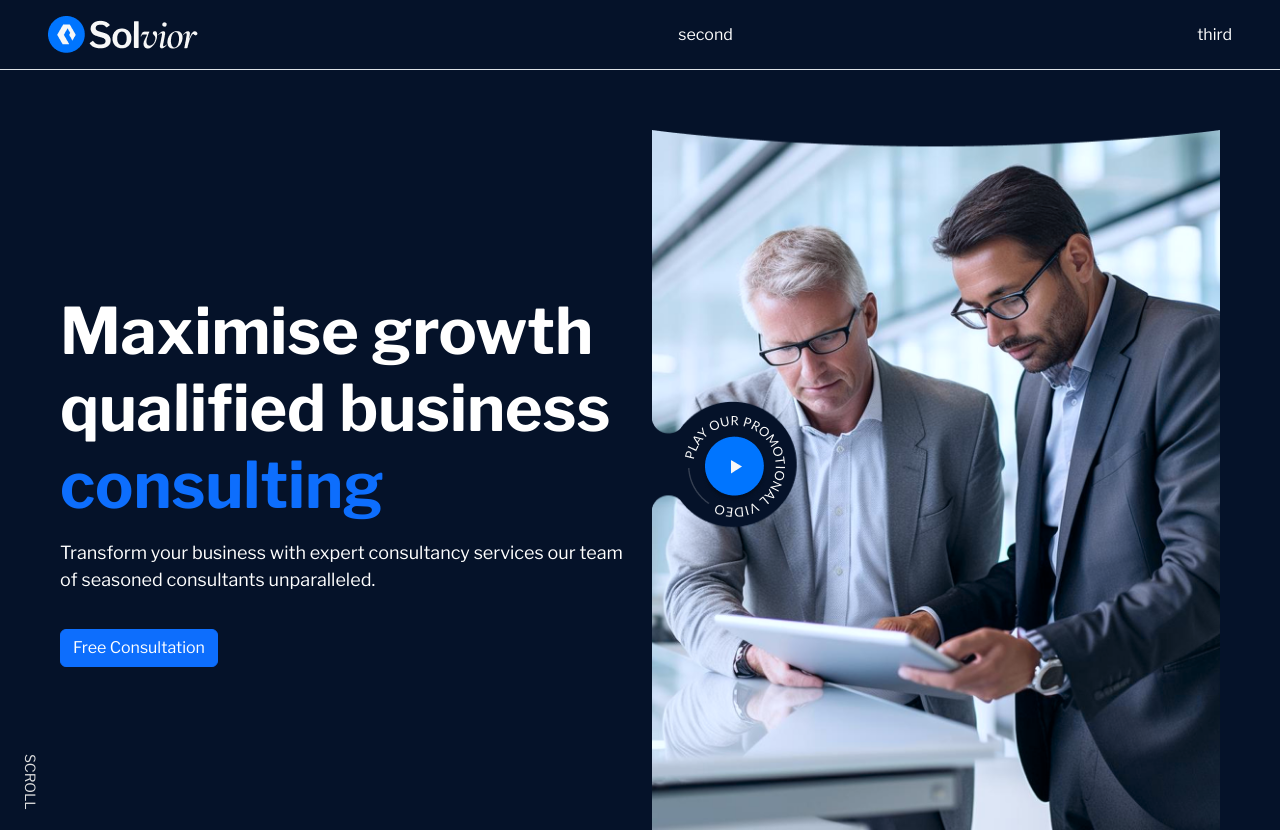
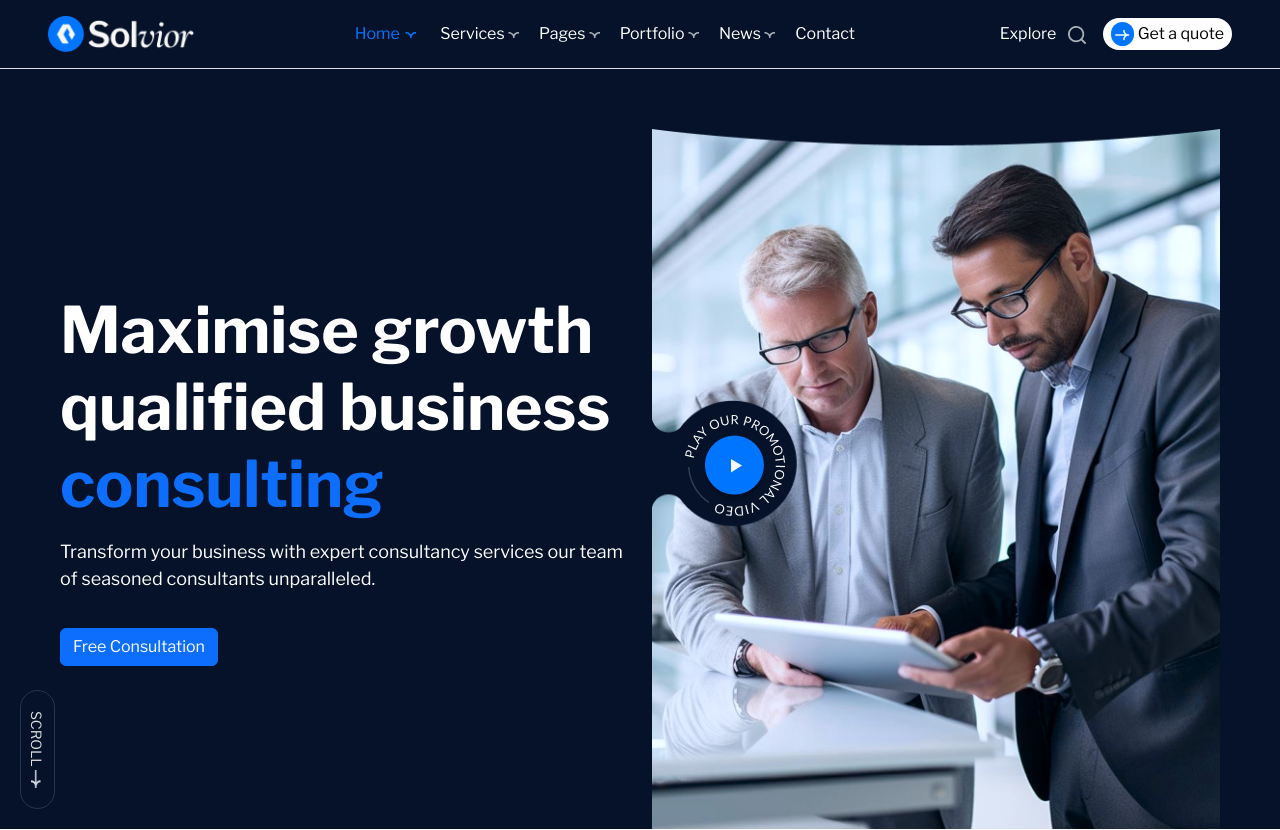
Before and after one commit to shamsad-alam-meraj/theme-junction-task, a plain HTML site: page index.html in a window 1280 px wide. Drawn offline with nearby package versions, Linux system fonts and the light colour scheme.

Commit message:
navbar added

```diff
--- a/index.html
+++ b/index.html
@@ -27,31 +27,53 @@
   <body>
     <!-- navbar  -->
     <nav
-      style="background-color: #051229"
-      class="navbar navbar-expand-lg px-5 py-3 flex-row justify-content-between align-content-center border-bottom d-flex text-white"
+      style="background-color: #051229; border: #27354d"
+      class="navbar navbar-expand-lg px-5 py-3 justify-content-between align-content-center border-bottom d-flex text-white"
     >
       <!-- first section -->
       <div class="flex-row align-items-center">
         <a class="navbar-brand" href="#">
-          <img src="/images/logo.png" alt="Solvior Logo" class="navbar-logo" />
+          <img
+            style="height: 36px"
+            src="/images/logo.png"
+            alt="Solvior Logo"
+            class="navbar-logo"
+          />
         </a>
-
-        <!-- <button
-          class="navbar-toggler"
-          type="button"
-          data-bs-toggle="collapse"
-          data-bs-target="#navbarNav"
-          aria-controls="navbarNav"
-          aria-expanded="false"
-          aria-label="Toggle navigation"
-        >
-          <span class="navbar-toggler-icon"></span>
-        </button> -->
       </div>
       <!-- second section -->
-      <div>second</div>
+
+      <div class="nav-item d-flex">
+        <a href="#" style="color: #0075ff" class="nav-link"
+          >Home <img src="/images/below-arrow-b.png" alt="icon" />
+        </a>
+        <a href="#" style="color: #fff" class="nav-link"
+          >Services <img src="/images/below-arrow-w.png" alt="icon" />
+        </a>
+        <a href="#" style="color: #fff" class="nav-link"
+          >Pages <img src="/images/below-arrow-w.png" alt="icon" />
+        </a>
+        <a href="#" style="color: #fff" class="nav-link"
+          >Portfolio <img src="/images/below-arrow-w.png" alt="icon" />
+        </a>
+        <a href="#" style="color: #fff" class="nav-link"
+          >News <img src="/images/below-arrow-w.png" alt="icon" />
+        </a>
+        <a href="#" style="color: #fff" class="nav-link">Contact</a>
+      </div>
       <!-- third section -->
-      <div>third</div>
+      <div class="d-flex align-items-center">
+        <div>
+          <span class="me-2">Explore</span>
+          <img src="/images/search.png" />
+        </div>
+        <div class="py-1 ms-3 bg-white px-2 rounded-5 d-flex align-items-center">
+          <div style="background-color: #0075ff" class="px-1 py-0 rounded-5 me-1">
+            <img src="/images/right-arrow.png" alt="" />
+          </div>
+          <span class="text-black">Get a quote</span>
+        </div>
+      </div>
     </nav>
     <!-- banner  -->
     <div class="container-fluid hero-section">
@@ -80,7 +102,15 @@
           </a>
         </div>
       </div>
-      <div class="scroll-indicator">Scroll</div>
+      <div class="scroll-indicator">
+        Scroll
+        <img
+          style="width: 18px; height: 18px"
+          class="pe-2"
+          src="/images/below-arrow.png"
+          alt="icon"
+        />
+      </div>
     </div>
 
     <!-- bootstrap cdn link  -->
--- a/styles/style.css
+++ b/styles/style.css
@@ -3,6 +3,14 @@ body {
   color: #000;
   font-family: "Libre Franklin", serif;
   overflow-x: hidden;
+}
+
+.nav-item a {
+  color: white;
+  font-size: 1rem;
+  margin: 0 10px;
+  text-decoration: none;
+  transition: color 0.3s ease;
 }
 
 .hero-section {
@@ -34,7 +42,6 @@ body {
   width: 100px;
   height: 100px;
   border-radius: 50%;
-  /* background-color: #007bff; */
   color: white;
   display: flex;
   justify-content: center;
@@ -57,4 +64,7 @@ body {
   text-transform: uppercase;
   font-size: 0.875rem;
   color: #ddd;
+  border: 1px solid #27354d;
+  border-radius: 50px;
+  padding: 20px 5px;
 }
```
Also changed, not shown: images/below-arrow-b.png (added), images/below-arrow-w.png (added), images/below-arrow.png (added), images/right-arrow.png (added), images/search.png (added).
